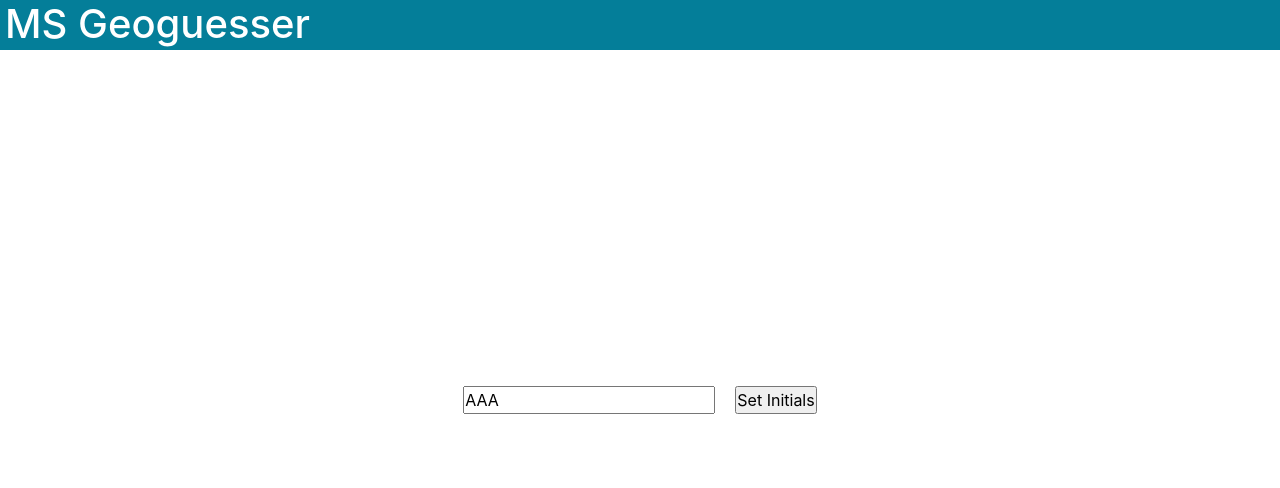
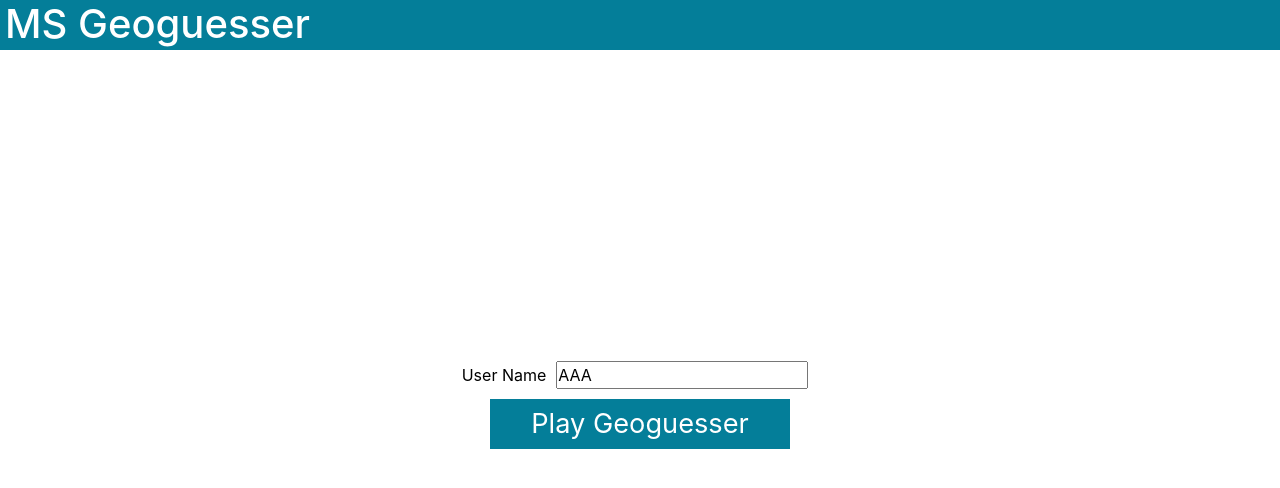
Before and after one commit to Geoguesser/MSHackGeoGuesser, a React (Create React App) app: page / in a window 1280 px wide. Shown: the top 488 px of the page. Built offline with nearby package versions, Linux system fonts and the light colour scheme.

Commit message:
styling landing page

```diff
--- a/src/components/Landing.js
+++ b/src/components/Landing.js
@@ -7,18 +7,26 @@ class Landing extends React.Component {
     this.state = {
       shouldShowPlayLink: false
     };
+    this.gameLink = React.createRef();
   }
 
   render = () => {
     return (
       <div className="landing">
-        <input style={{ margin: '10px' }} type="text" id="customId" defaultValue="AAA" /><br />
-        <input style={{ margin: '10px' }} type="button" value="Set Initials" onClick={this.DoLoginCurrentUser} /><br />
-        <Link style={this.state.shouldShowPlayLink ? null : { display: 'none' }} className="start-btn" to="/game">
-          <div>Play Geoguesser</div>
-        </Link>
+        <div>
+        <text>
+          User Name
+        </text>
+        <input style={{ margin: '10px' }} type="text" id="customId" defaultValue="AAA" />
+        </div>
+          <div onClick={this.DoLoginCurrentUser} className="start-btn">Play Geoguesser</div>
+        {/* <Link ref={this.gameLink} style={{ display: "none"}} to="/game" /> */}
       </div>
     );
+  }
+
+  gameLink (e) {
+    e.target.click();
   }
 
   DoLoginCurrentUser = () => {
@@ -40,6 +48,7 @@ class Landing extends React.Component {
       PlayFabClientSDK.UpdateUserTitleDisplayName({ DisplayName: document.getElementById("customId").value }, this.updateUserDisplayNameCallback);
       document.cookie = `geoguessr_session_cookie=${result.data.SessionTicket}`;
       document.cookie = `geoguessr_initials=${document.getElementById("customId").value}`;
+      window.location = "http://localhost:3000/game";
     } else if (error !== null) {
       console.error(`something went wrong with the login request...${JSON.stringify(error)}`);
     }
--- a/src/style/landing.scss
+++ b/src/style/landing.scss
@@ -49,10 +49,15 @@ header {
   width: 100%;
   z-index: -1;
   display: flex;
+  flex-direction: column;
   align-items: center;
   justify-content: center;
+  text {
+    color: black;
+  }
 }
 .start-btn {
+  cursor: pointer;
   width: 300px;
   height: 50px;
   font-size: 1.7em;
```
